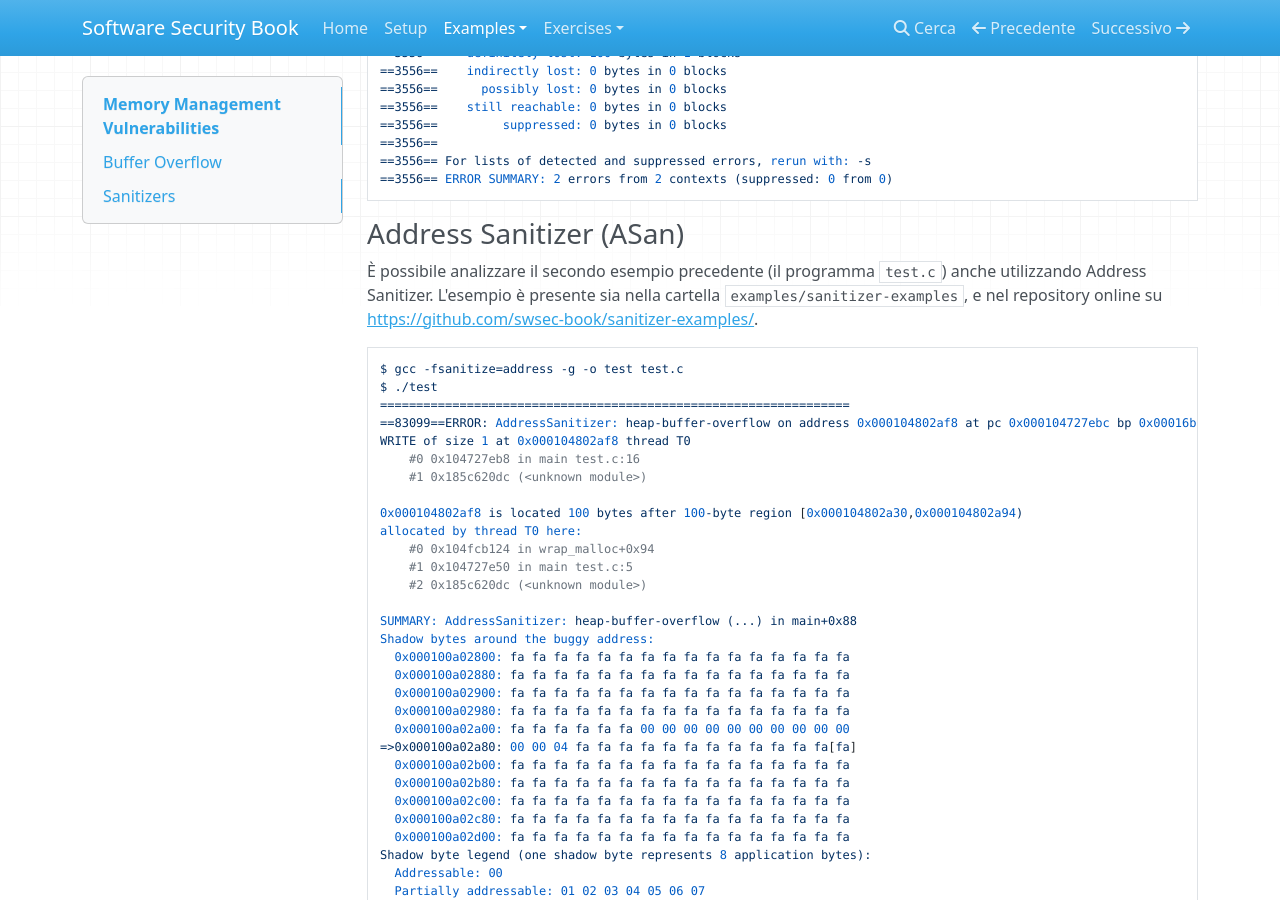
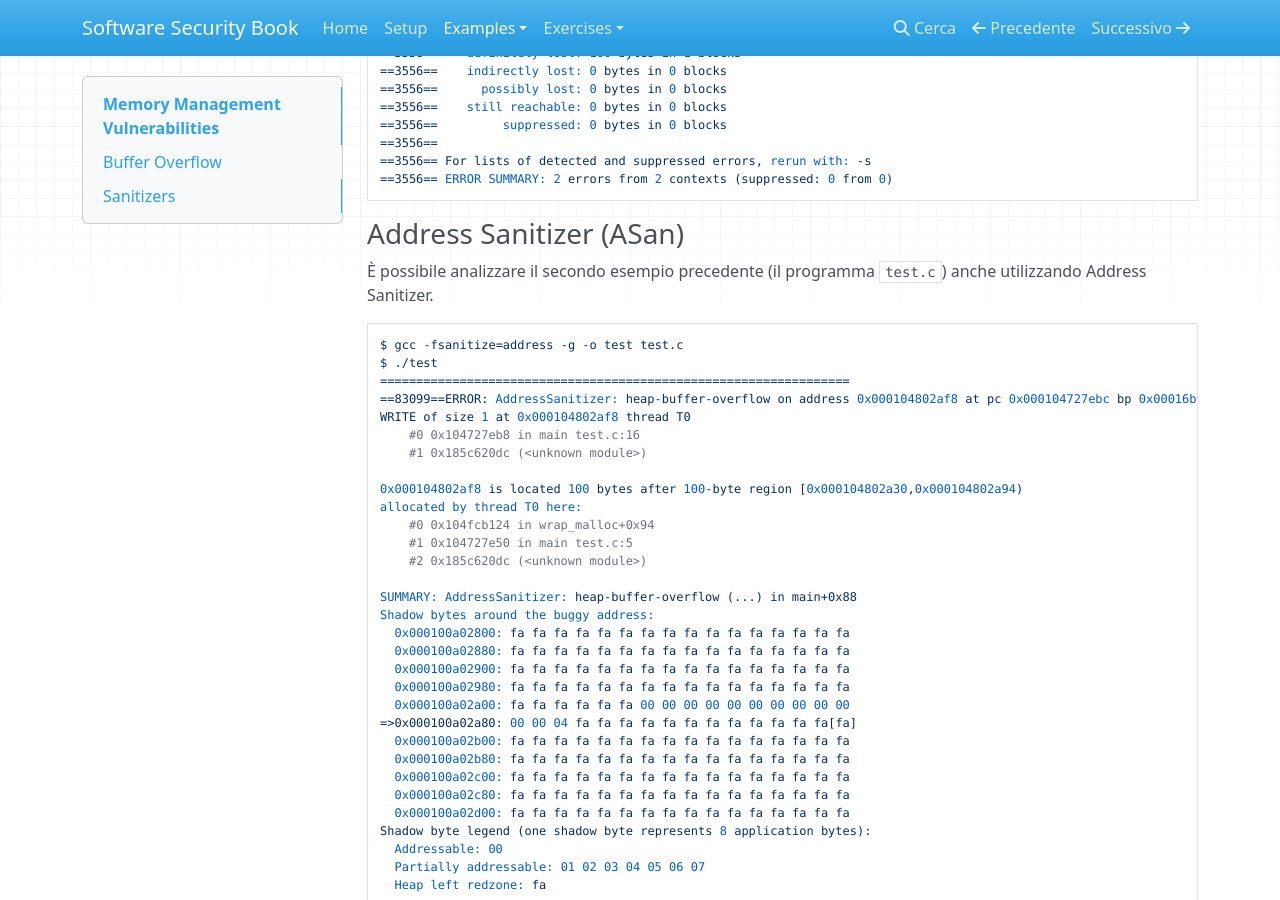
Before and after one commit to swsec-book/swsec-book.github.io, an MkDocs documentation site: the page built from docs/examples/mem-mgmt-vulns.md, in a window 1280 px wide and 900 px high, scrolled down 11990 px. Built offline with MkDocs 1.6.1, drawn with Linux system fonts in a browser that asks for light colours; nearby versions of some CDN libraries.

Commit message:
riferimento sanitizers

````diff
--- a/docs/examples/mem-mgmt-vulns.md
+++ b/docs/examples/mem-mgmt-vulns.md
@@ -363,8 +363,7 @@ $ valgrind --track-origins=yes --leak-check=full ./test
 
 ### Address Sanitizer (ASan)
 
-È possibile analizzare il secondo esempio precedente (il programma `test.c`) anche utilizzando Address Sanitizer. L'esempio è presente sia nella cartella `examples/sanitizer-examples`, e nel repository online su <https://github.com/swsec-book/sanitizer-examples/>.
-
+È possibile analizzare il secondo esempio precedente (il programma `test.c`) anche utilizzando Address Sanitizer.
 
 ```
 $ gcc -fsanitize=address -g -o test test.c
````
